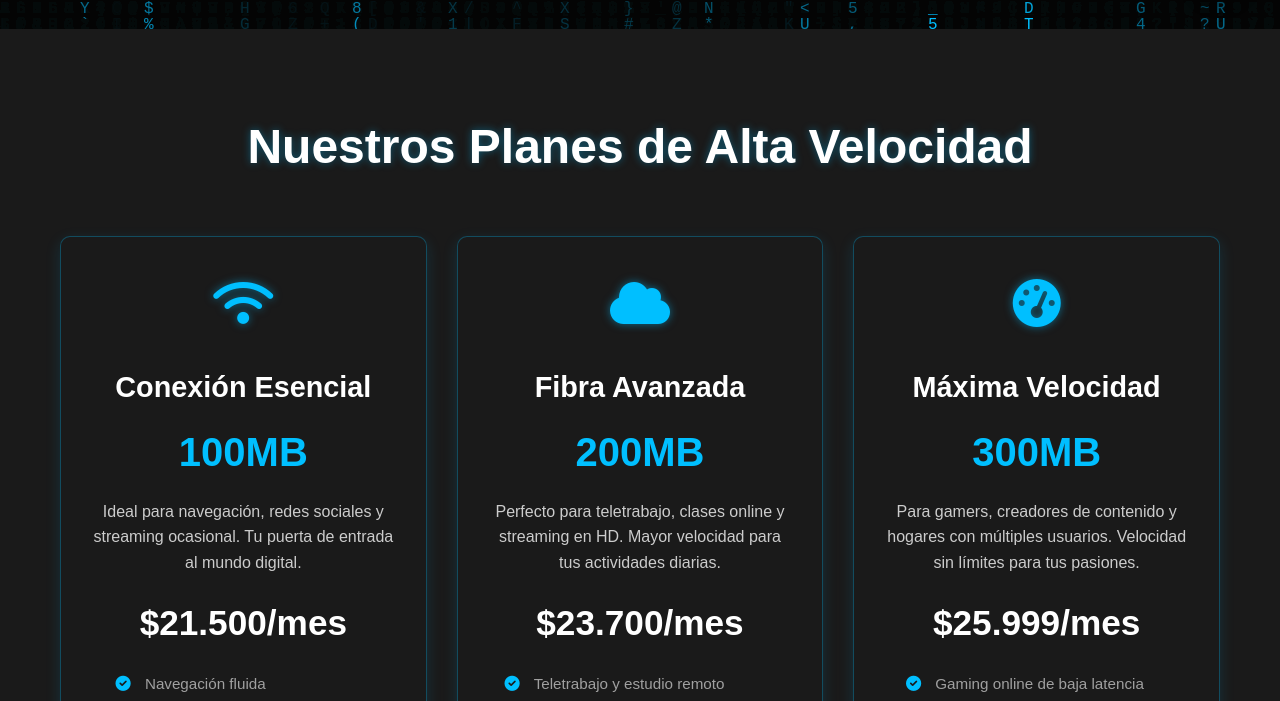
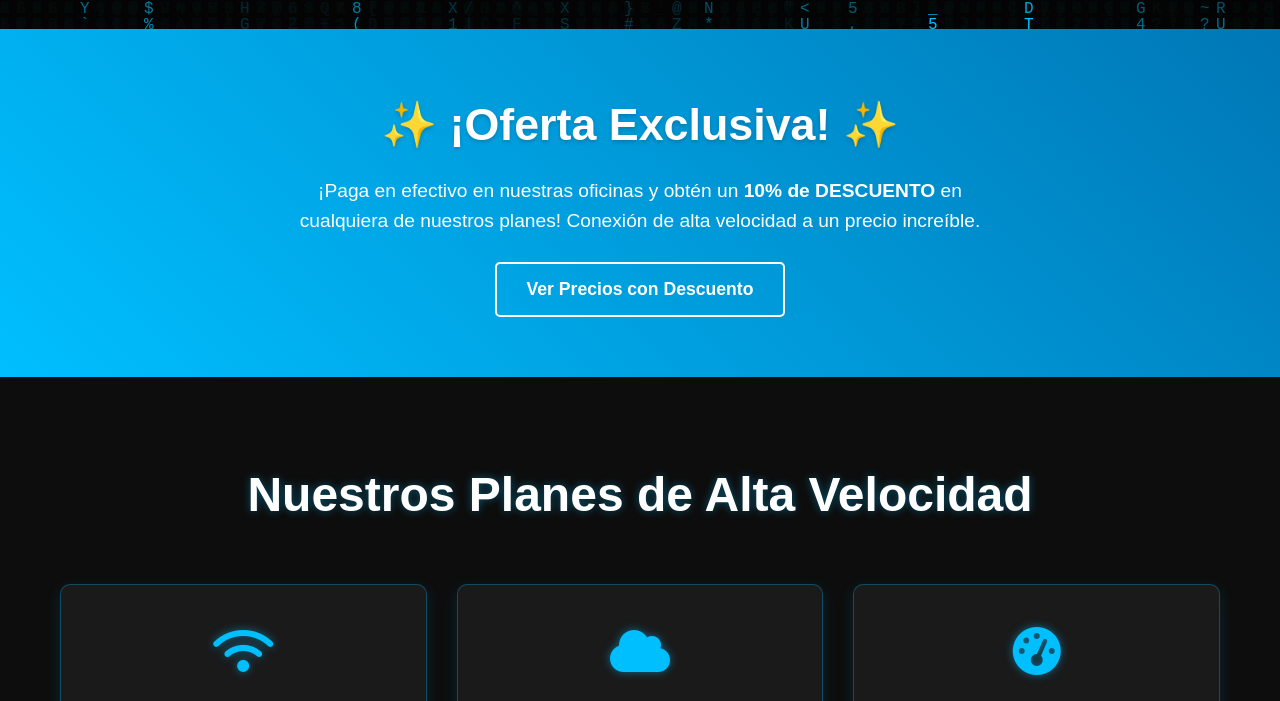
Before and after one commit to nicoben1x/internet2, a plain HTML site: page index.html in a window 1280 px wide. Shown: the part 771-1472 px from the top of the page. Drawn offline with Linux system fonts and the light colour scheme.

Commit message:
Se añade oferta

```diff
--- a/index.html
+++ b/index.html
@@ -35,6 +35,14 @@
             </div>
         </section>
 
+        <section id="promocion" class="promo-section">
+            <div class="container">
+                <h2>✨ ¡Oferta Exclusiva! ✨</h2>
+                <p>¡Paga en efectivo en nuestras oficinas y obtén un <strong>10% de DESCUENTO</strong> en cualquiera de nuestros planes! Conexión de alta velocidad a un precio increíble.</p>
+                <button id="promo-btn" class="btn-secondary">Ver Precios con Descuento</button>
+            </div>
+        </section>
+
         <section id="planes" class="plans-section">
             <div class="container">
                 <h2>Nuestros Planes de Alta Velocidad</h2>
@@ -68,6 +76,7 @@
                             <input type="text" placeholder="Tu Nombre" required>
                             <input type="text" placeholder="Tu Dirección (opcional)">
                             <textarea placeholder="Tu Mensaje" rows="5" required></textarea>
+                            <p class="whatsapp-notice">* Tu consulta será enviada por WhatsApp.</p>
                             <button type="submit" class="btn-primary">Enviar Mensaje</button>
                         </form>
                     </div>
--- a/script.js
+++ b/script.js
@@ -164,6 +164,45 @@ document.addEventListener('DOMContentLoaded', () => {
         });
     }
 
+    // Promotion Button Functionality
+    const promoBtn = document.getElementById('promo-btn');
+    let discountApplied = false;
+
+    if (promoBtn) {
+        const originalPrices = [];
+        // Esperamos un instante para asegurarnos de que los planes se hayan renderizado
+        setTimeout(() => {
+            const planPriceElements = document.querySelectorAll('.plan-card .price');
+
+            planPriceElements.forEach(priceEl => {
+                originalPrices.push(priceEl.innerHTML);
+            });
+
+            promoBtn.addEventListener('click', () => {
+                discountApplied = !discountApplied; // Toggle state
+
+                planPriceElements.forEach((priceEl, index) => {
+                    if (discountApplied) {
+                        // Apply discount
+                        const originalPriceHTML = originalPrices[index];
+                        const priceString = originalPriceHTML.split('<span>')[0].replace('$', '').replace('.', '');
+                        const priceNumber = parseInt(priceString, 10);
+                        const discountedPrice = Math.round(priceNumber * 0.9);
+                        const formattedDiscountedPrice = '$' + discountedPrice.toLocaleString('es-AR');
+
+                        priceEl.innerHTML = `${formattedDiscountedPrice}<span>/mes</span> <s style="font-size: 0.8em; color: var(--gris-metalico);">${originalPriceHTML.split('<span>')[0]}</s>`;
+                    } else {
+                        // Restore original price
+                        priceEl.innerHTML = originalPrices[index];
+                    }
+                });
+
+                // Update button text
+                promoBtn.textContent = discountApplied ? 'Quitar Descuento' : 'Ver Precios con Descuento';
+            });
+        }, 100); // Pequeño delay para asegurar la carga de los elementos
+    }
+
     // Carousel functionality for plans on mobile
     const carouselWrapper = document.querySelector('.carousel-wrapper');
     const carouselButtons = document.querySelectorAll('.carousel-button');
--- a/style.css
+++ b/style.css
@@ -139,6 +139,44 @@ body {
     background-color: var(--blanco);
     box-shadow: 0 8px 20px rgba(0, 191, 255, 0.4); /* Profundidad y resplandor */
     transform: translateY(-3px) scale(1.02); /* Efecto de elevación y escala */
+}
+
+/* Promo Section */
+.promo-section {
+    background: linear-gradient(45deg, var(--azul-brillante), #0077b6);
+    color: var(--blanco);
+    text-align: center;
+    padding: 60px 0;
+}
+
+.promo-section h2 {
+    font-size: 2.8rem;
+    margin-bottom: 15px;
+    text-shadow: 0 2px 4px rgba(0,0,0,0.2);
+}
+
+.promo-section p {
+    font-size: 1.2rem;
+    max-width: 700px;
+    margin: 0 auto 25px auto;
+}
+
+.btn-secondary {
+    background-color: transparent;
+    color: var(--blanco);
+    padding: 15px 30px;
+    font-size: 1.1rem;
+    text-decoration: none;
+    border-radius: 5px;
+    font-weight: bold;
+    border: 2px solid var(--blanco);
+    transition: background-color 0.3s ease, color 0.3s ease, transform 0.3s ease;
+}
+
+.btn-secondary:hover {
+    background-color: var(--blanco);
+    color: var(--negro-carbon);
+    transform: translateY(-3px) scale(1.02);
 }
 
 /* Sections General */
@@ -317,6 +355,13 @@ section h2 {
     box-shadow: 0 0 5px rgba(0, 191, 255, 0.5); /* Resplandor suave en enfoque */
 }
 
+.contact-form .whatsapp-notice {
+    font-size: 0.9rem;
+    color: var(--gris-metalico);
+    text-align: center;
+    margin-bottom: 15px;
+}
+
 .contact-form button {
     width: 100%;
     padding: 12px;
```
